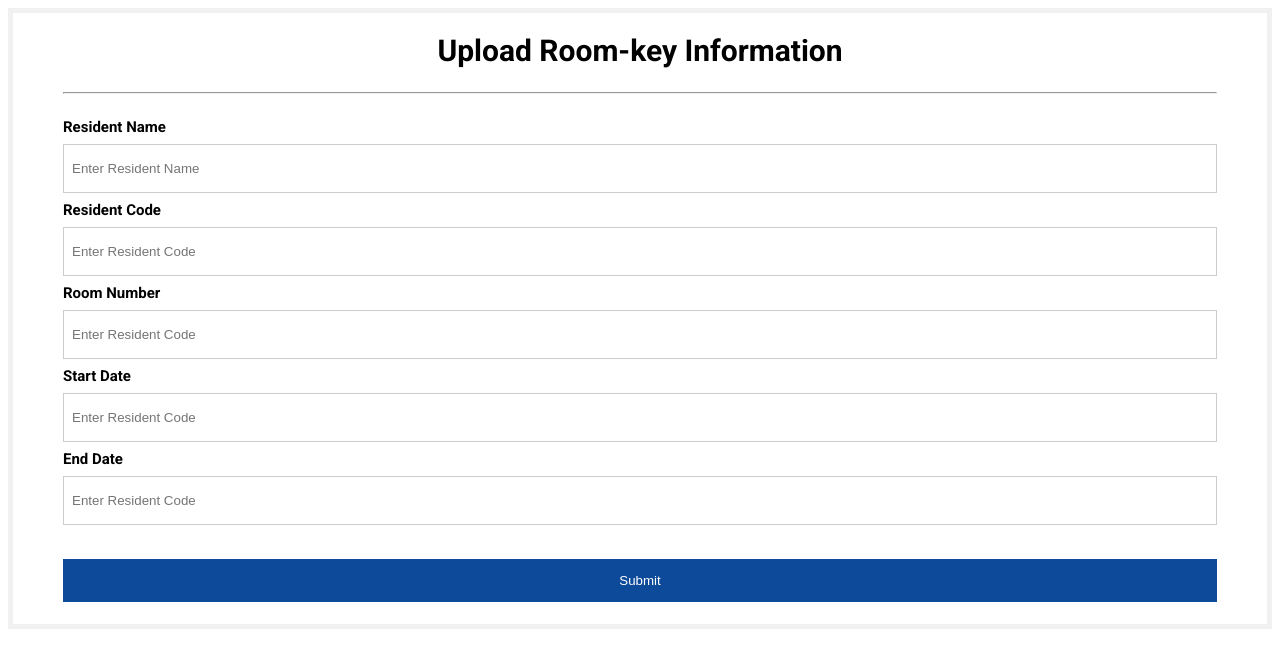
After one commit to HoningJade/KeyWorld, a Django app: page /residentUpdate/ in a window 1280 px wide. The commit adds this page. Shown: the top 668 px of the page. Run offline with Django 4.2, Linux system fonts and the light colour scheme.

Commit message:
hotel web update

```diff
--- a/back-end/app/templates/home.html
+++ b/back-end/app/templates/home.html
@@ -325,7 +325,7 @@
     <nav role="navigation">
       <h1><a href="#">KeyWorld</a></h1>
       <ul class="nav-ul" style="list-style: none;">
-        <li><a href="#">Home</a></li>
+        <li><a href="">Home</a></li>
         <li><a href="#">Review</a></li>
         <li><a href="#">Contact</a></li>
       </ul>
@@ -339,11 +339,11 @@
     <section class="sec-boxes" role="section">
       <adrticle class="box">
         <h1>Upload Room-key</h1>
-        <button class="button" type="button" role="button" value="MORE">Go</button>
+        <button class="button" onclick="location.href='/keyUpload'" type="button" role="button" value="MORE">Go</button>
       </adrticle>
       <adrticle class="box">
         <h1>Set/Update Guest's Stay</h1>
-        <button class="button" type="button" role="button" value="MORE">Go</button>
+        <button class="button" onclick="location.href='/residentUpdate'" type="button" role="button" value="MORE">Go</button>
       </adrticle>
       <adrticle class="box">
         <h1>Pending Services</h1>
--- /dev/null
+++ b/back-end/app/templates/residentUpdate.html
@@ -0,0 +1,82 @@
+<!DOCTYPE html>
+<html>
+  <head>
+    <title>Simple login form</title>
+    <link href="https://fonts.googleapis.com/css?family=Roboto:300,400,500,700" rel="stylesheet">
+    <style>
+      html, body {
+        display: flex;
+        justify-content: center;
+        font-family: Roboto, Arial, sans-serif;
+        font-size: 15px;
+      }
+      form {
+        border: 5px solid #f1f1f1;
+      }
+      input[type=text], input[type=password] {
+        width: 100%;
+        padding: 16px 8px;
+        margin: 8px 0;
+        display: inline-block;
+        border: 1px solid #ccc;
+        box-sizing: border-box;
+      }
+      button {
+        background-color: #0d4a9a;
+        color: white;
+        padding: 14px 0;
+        margin: 10px 0;
+        border: none;
+        cursor: grabbing;
+        width: 100%;
+      }
+      h1 {
+        text-align:center;
+        fone-size:18;
+      }
+      button:hover {
+        opacity: 0.8;
+      }
+      .formcontainer {
+        text-align: left;
+        margin: 24px 50px 12px;
+      }
+      .container {
+        padding: 16px 0;
+        text-align:left;
+      }
+      span.psw {
+        float: right;
+        padding-top: 0;
+        padding-right: 15px;
+      }
+      /* Change styles for span on extra small screens */
+      @media screen and (max-width: 300px) {
+        span.psw {
+        display: block;
+        float: none;
+        }
+      }
+    </style>
+  </head>
+  <body>
+    <form action="/action_page.php">
+      <h1>Upload Room-key Information</h1>
+      <div class="formcontainer">
+      <hr/>
+      <div class="container">
+        <label for="Name"><strong>Resident Name</strong></label>
+        <input type="text" placeholder="Enter Resident Name" name="name" required>
+        <label for="Code"><strong>Resident Code</strong></label>
+        <input type="text" placeholder="Enter Resident Code" name="code" required>
+        <label for="RoomNum"><strong>Room Number</strong></label>
+        <input type="text" placeholder="Enter Resident Code" name="RoomNum" required>
+        <label for="StartDate"><strong>Start Date</strong></label>
+        <input type="text" placeholder="Enter Resident Code" name="start" required>
+        <label for="EndDate"><strong>End Date</strong></label>
+        <input type="text" placeholder="Enter Resident Code" name="end" required>
+      </div>
+      <button type="submit">Submit</button>
+    </form>
+  </body>
+</html>
--- a/back-end/app/urls.py
+++ b/back-end/app/urls.py
@@ -4,4 +4,5 @@ from . import views
 urlpatterns = [
     path('', views.home, name='home'),
     path('keyUpload/', views.keyUpload, name='keyUpload'),
+    path('residentUpdate/', views.residentUpdate, name='residentUpdate'),
 ]
--- a/back-end/app/views.py
+++ b/back-end/app/views.py
@@ -6,3 +6,6 @@ def home(request):
 
 def keyUpload(request):
     return render(request, 'keyUpload.html', {})
+
+def residentUpdate(request):
+    return render(request, 'residentUpdate.html', {})
```
